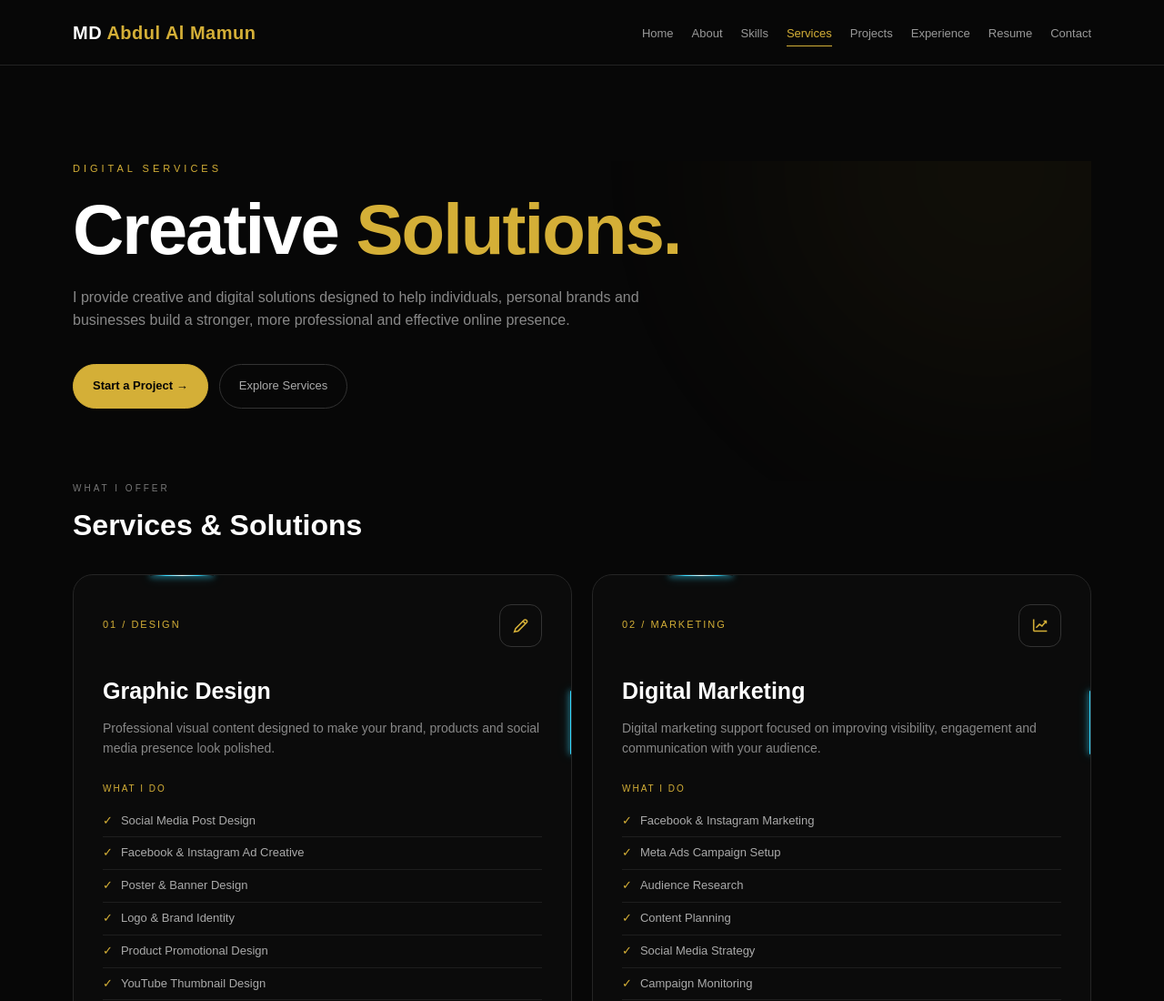
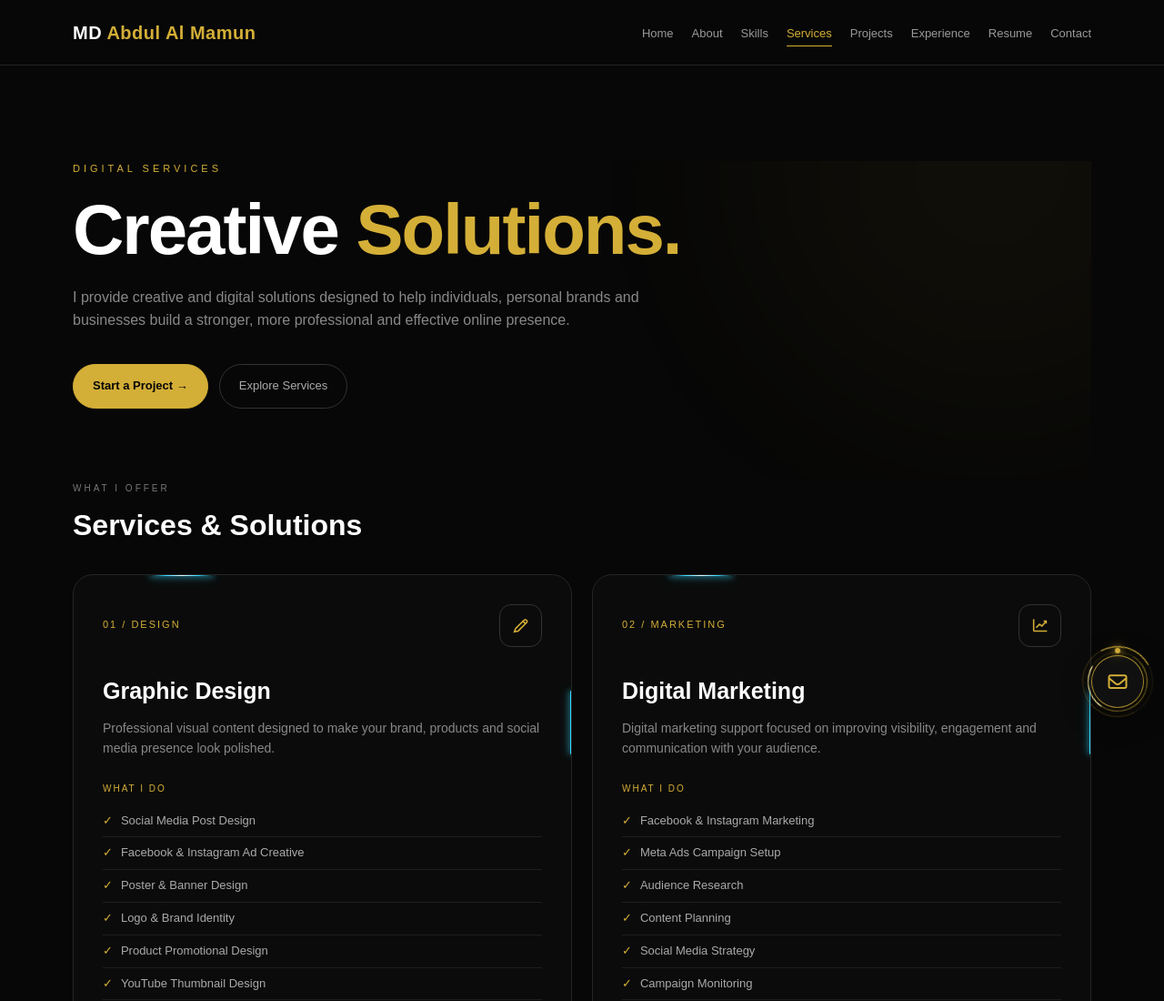
Before and after one commit to sajjadorigin446-crypto/mamun, a plain HTML site: page services.html in a window 1280 px wide. Shown: the top 1100 px of the page at 91% size. Drawn offline with Linux system fonts and the light colour scheme.

Commit message:
Update services.html

```diff
--- a/services.html
+++ b/services.html
@@ -10,6 +10,9 @@
 
 <meta name="description"
 content="Professional digital services by MD Abdul Al Mamun — Graphic Design, Digital Marketing, Web Design, Social Media Management, Product Promotion and Freelance Digital Services.">
+
+<link rel="stylesheet"
+href="https://cdnjs.cloudflare.com/ajax/libs/font-awesome/6.5.2/css/all.min.css">
 
 <style>
 
@@ -441,9 +444,6 @@ h1 span{
     position:relative;
 }
 
-
-/* Moving light */
-
 .animated-border .border-light{
     position:absolute;
 
@@ -1298,6 +1298,195 @@ footer{
 
 
 /* =========================================================
+   FLOATING EMAIL / GMAIL
+   PREMIUM GOLD ROUND ANIMATION
+========================================================= */
+
+.email-float{
+
+    position:fixed;
+
+    right:22px;
+    bottom:22px;
+
+    width:58px;
+    height:58px;
+
+    z-index:99999;
+
+    display:flex;
+    align-items:center;
+    justify-content:center;
+
+    background:#101010;
+
+    border:1px solid rgba(212,175,55,.75);
+
+    border-radius:50%;
+
+    color:#d4af37;
+
+    font-size:21px;
+
+    box-shadow:
+        0 8px 30px rgba(0,0,0,.5),
+        0 0 20px rgba(212,175,55,.12);
+
+    transition:
+        transform .35s ease,
+        box-shadow .35s ease,
+        background .35s ease;
+
+    backdrop-filter:blur(12px);
+    -webkit-backdrop-filter:blur(12px);
+}
+
+
+/* INNER GOLD RING */
+
+.email-float::before{
+
+    content:"";
+
+    position:absolute;
+
+    inset:-5px;
+
+    border-radius:50%;
+
+    border:1px solid rgba(212,175,55,.55);
+
+    border-top-color:#fff0a0;
+
+    border-right-color:rgba(212,175,55,.15);
+
+    animation:
+        emailRingOne 7s linear infinite;
+
+    pointer-events:none;
+}
+
+
+/* OUTER GOLD RING */
+
+.email-float::after{
+
+    content:"";
+
+    position:absolute;
+
+    inset:-11px;
+
+    border-radius:50%;
+
+    border:1px solid rgba(212,175,55,.22);
+
+    border-bottom-color:#d4af37;
+
+    border-left-color:rgba(255,240,160,.08);
+
+    animation:
+        emailRingTwo 11s linear infinite reverse;
+
+    pointer-events:none;
+}
+
+
+/* INNER RING ROTATION */
+
+@keyframes emailRingOne{
+
+    from{
+        transform:rotate(0deg);
+    }
+
+    to{
+        transform:rotate(360deg);
+    }
+
+}
+
+
+/* OUTER RING ROTATION */
+
+@keyframes emailRingTwo{
+
+    from{
+        transform:rotate(0deg);
+    }
+
+    to{
+        transform:rotate(360deg);
+    }
+
+}
+
+
+/* GOLD ORBIT DOT */
+
+.email-float span{
+
+    position:absolute;
+
+    width:6px;
+    height:6px;
+
+    border-radius:50%;
+
+    background:#d4af37;
+
+    box-shadow:
+        0 0 8px #d4af37,
+        0 0 15px rgba(212,175,55,.6);
+
+    top:-9px;
+    left:50%;
+
+    transform:translateX(-50%);
+
+    animation:
+        emailDot 7s linear infinite;
+
+    pointer-events:none;
+}
+
+
+@keyframes emailDot{
+
+    from{
+        transform:
+            translateX(-50%)
+            rotate(0deg);
+    }
+
+    to{
+        transform:
+            translateX(-50%)
+            rotate(360deg);
+    }
+
+}
+
+
+/* EMAIL HOVER */
+
+.email-float:hover{
+
+    transform:translateY(-5px);
+
+    background:#111;
+
+    color:#fff0a0;
+
+    border-color:#d4af37;
+
+    box-shadow:
+        0 12px 35px rgba(0,0,0,.55),
+        0 0 30px rgba(212,175,55,.22);
+}
+
+
+/* =========================================================
    DESKTOP COMPACT NAV
 ========================================================= */
 
@@ -1435,6 +1624,38 @@ footer{
 
     .final-cta h2{
         font-size:28px;
+    }
+
+
+    /* =====================================================
+       EMAIL MOBILE
+    ===================================================== */
+
+    .email-float{
+
+        right:15px;
+        bottom:17px;
+
+        width:52px;
+        height:52px;
+
+        font-size:20px;
+    }
+
+    .email-float::before{
+        inset:-4px;
+    }
+
+    .email-float::after{
+        inset:-9px;
+    }
+
+    .email-float span{
+
+        width:5px;
+        height:5px;
+
+        top:-7px;
     }
 
 }
@@ -2651,6 +2872,22 @@ Chat on WhatsApp
 
 
 <!-- =======================================================
+     FLOATING EMAIL / GMAIL
+======================================================= -->
+
+<a
+href="mailto:sajjadorigin446@gmail.com"
+class="email-float"
+aria-label="Send Email">
+
+<i class="fa-regular fa-envelope"></i>
+
+<span></span>
+
+</a>
+
+
+<!-- =======================================================
      JAVASCRIPT
 ======================================================= -->
 
```
